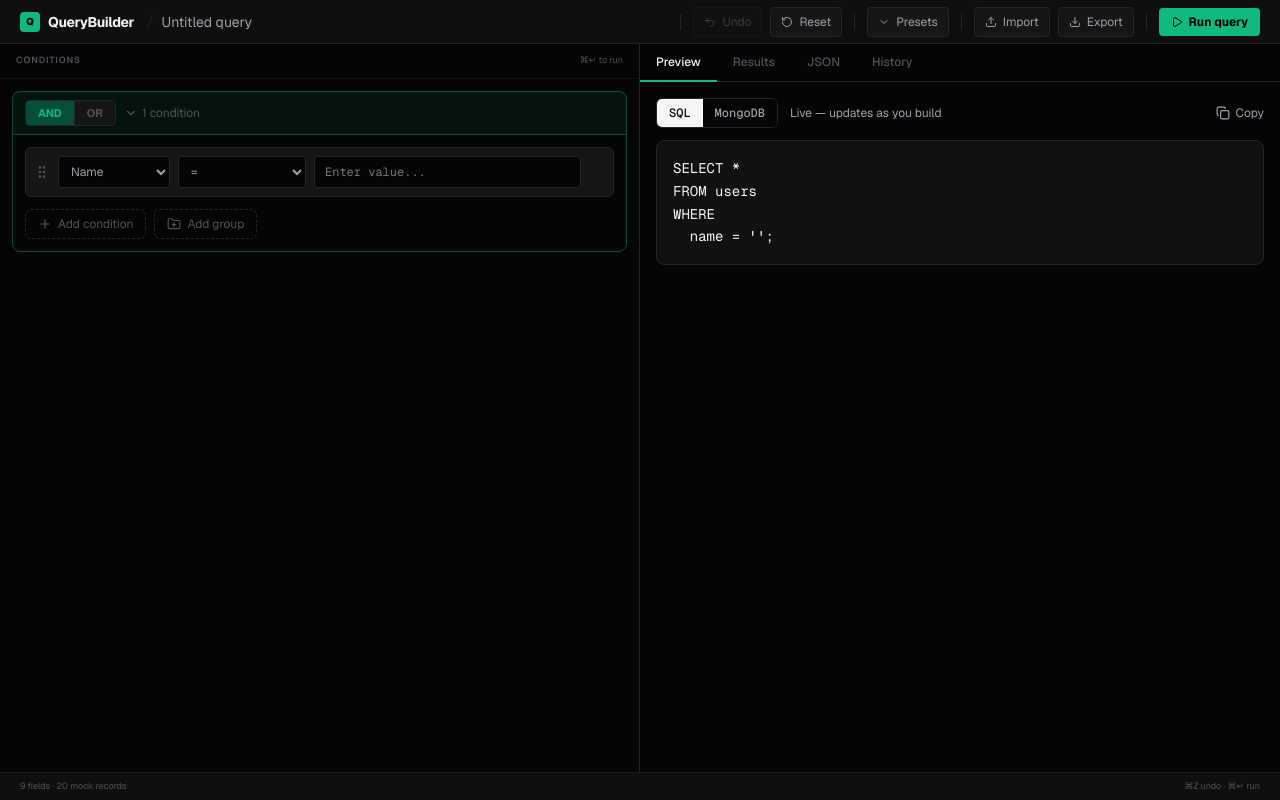
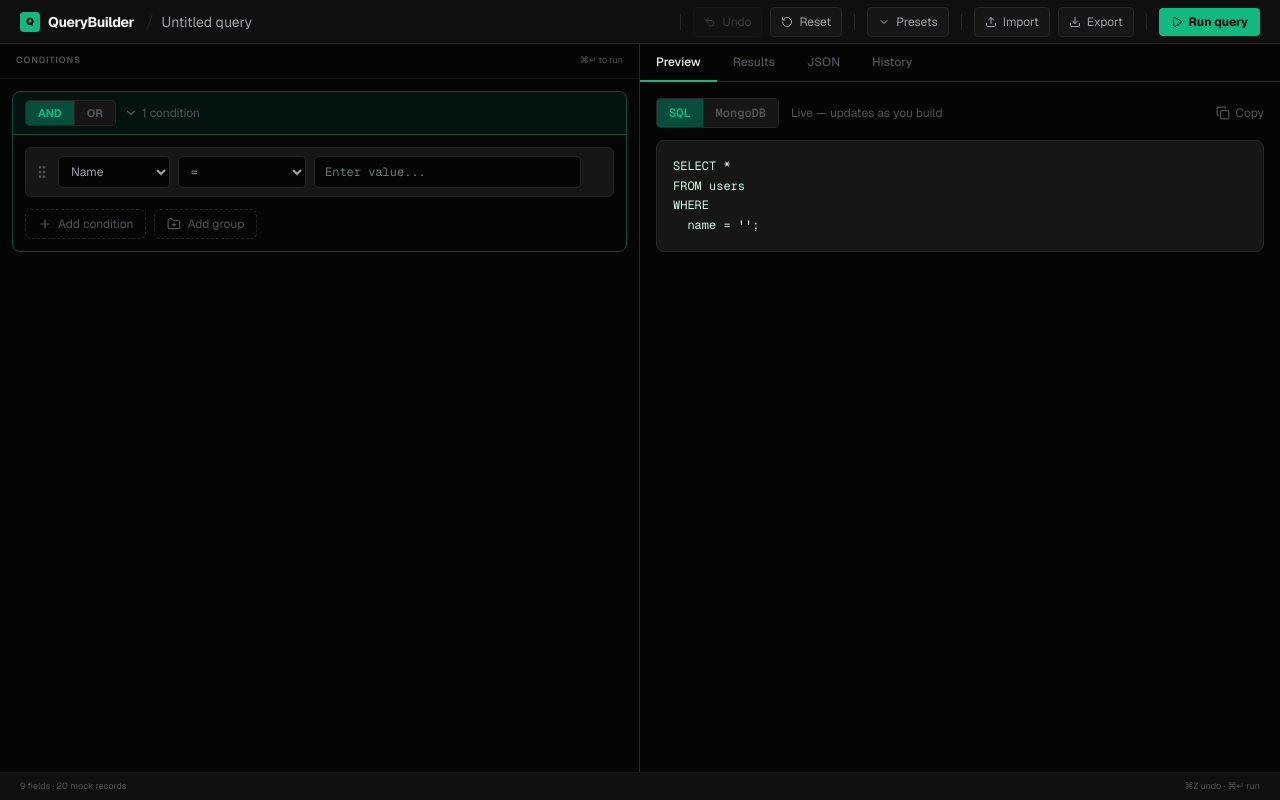
Before and after one commit to ussyalfaks/visual-query-builder, a Next.js app: page /app in a window 1280 px wide. Built offline with nearby package versions, Linux system fonts and the light colour scheme.

Commit message:
feat: QueryPreview dark code block, accent format toggle

```diff
--- a/components/preview/QueryPreview.tsx
+++ b/components/preview/QueryPreview.tsx
@@ -3,6 +3,7 @@
 import { Copy, Check } from 'lucide-react';
 import { useQueryStore } from '@/store/queryStore';
 import { toSQL, toMongo } from '@/lib/formatters';
+import { cn } from '@/lib/utils';
 
 export function QueryPreview() {
   const { root, schema, activeFormat, setActiveFormat } = useQueryStore();
@@ -22,34 +23,42 @@
   return (
     <div className="flex flex-col gap-3">
       <div className="flex items-center gap-3">
-        <div className="flex rounded-md border border-input overflow-hidden">
+        {/* Format toggle */}
+        <div className="inline-flex rounded overflow-hidden border border-border text-xs font-mono font-semibold">
           {(['sql', 'mongo'] as const).map(fmt => (
             <button
               key={fmt}
               onClick={() => setActiveFormat(fmt)}
-              className={`px-3 py-1.5 text-xs font-mono font-medium transition-colors ${
+              className={cn(
+                'px-3 py-1.5 transition-colors',
                 activeFormat === fmt
-                  ? 'bg-foreground text-background'
-                  : 'bg-background text-muted-foreground hover:bg-muted'
-              }`}
+                  ? 'bg-accent-subtle text-accent'
+                  : 'bg-surface-raised text-subtle hover:text-muted-foreground',
+                fmt === 'sql' && 'border-r border-border'
+              )}
             >
               {fmt === 'sql' ? 'SQL' : 'MongoDB'}
             </button>
           ))}
         </div>
-        <span className="text-xs text-muted-foreground">Live — updates as you build</span>
+
+        <span className="text-xs text-subtle">Live — updates as you build</span>
+
         <div className="flex-1" />
+
         <button
           onClick={handleCopy}
-          className="flex items-center gap-1.5 text-xs text-muted-foreground hover:text-foreground transition-colors"
+          className="flex items-center gap-1.5 text-xs text-subtle hover:text-muted-foreground transition-colors"
         >
-          {copied ? <Check className="h-3.5 w-3.5 text-green-500" /> : <Copy className="h-3.5 w-3.5" />}
+          {copied
+            ? <Check className="h-3.5 w-3.5 text-accent" />
+            : <Copy className="h-3.5 w-3.5" />}
           {copied ? 'Copied' : 'Copy'}
         </button>
       </div>
 
-      <div className="relative rounded-lg border border-border bg-muted/50 overflow-hidden">
-        <pre className="p-4 text-sm font-mono overflow-x-auto whitespace-pre leading-relaxed text-foreground">
+      <div className="relative rounded-lg border border-border bg-surface-raised overflow-hidden">
+        <pre className="p-4 text-xs font-mono overflow-x-auto whitespace-pre leading-relaxed text-accent-text">
           {preview}
         </pre>
       </div>
```
